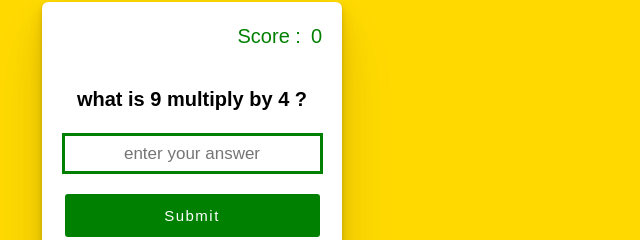
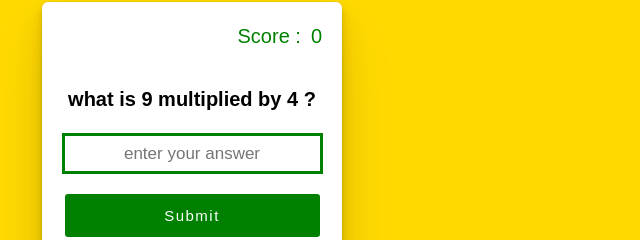
Before and after one commit to Moslihbadr/multiplication-game, a plain HTML site: page index.html in a window 1280 px wide. Shown: the part 215-455 px from the top of the page, 448-1088 px from the left. Drawn offline with Linux system fonts and the light colour scheme; a web font is replaced by a local one.

Commit message:
small refactor on input text

```diff
--- a/index.html
+++ b/index.html
@@ -9,7 +9,7 @@
      crossorigin="anonymous"></script>
     <link rel="stylesheet" href="style.css">
     <link rel="preconnect" href="https://fonts.googleapis.com"><link rel="preconnect" href="https://fonts.gstatic.com" crossorigin><link href="https://fonts.googleapis.com/css2?family=Noto+Kufi+Arabic:wght@100;200;300;400;500;600;700;800;900&display=swap" rel="stylesheet">
-    <title>Multiplication App</title>
+    <title>Multiplication Game</title>
 </head>
 <body>
     <div class="container">
@@ -20,7 +20,7 @@
                 <span id="emoji"></span>
                 <span >score :<span id="score">0</span></span>
             </header>
-            <h1 >what is <span id="num1">0</span> multiply by <span id="num2">0</span> ?</h1>
+            <h1 >what is <span id="num1">0</span> multiplied by <span id="num2">0</span> ?</h1>
             <input type="number" placeholder="enter your answer" id="input">
             <button id="btn">submit</button>
         </div>
```
